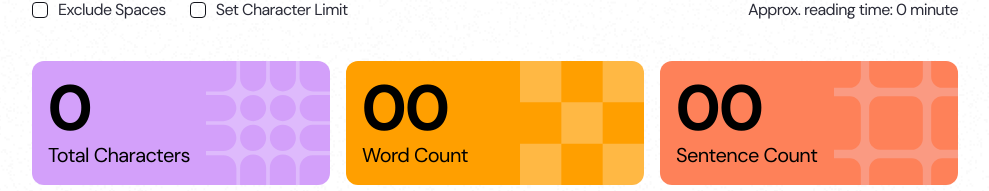
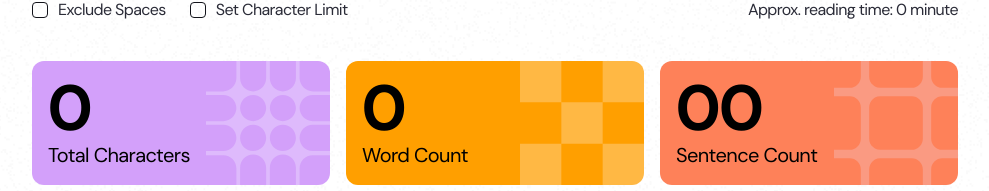
Before and after one commit to RicardoGeada/fm-character-counter, a React (Vite) app: page / in a window 1280 px wide. Shown: the part 537-728 px from the top of the page, without its empty margins (145-1134 px from the left). Built offline with nearby package versions, Linux system fonts and the light colour scheme.

Commit message:
feat(stats): create utils for word count, simplify reading time calculation

```diff
--- a/src/App.tsx
+++ b/src/App.tsx
@@ -1,13 +1,17 @@
-import { useState } from "react";
+import { useMemo, useState } from "react";
 import "./App.scss";
 import Header from "./components/Header/Header";
 import Textarea from "./components/Textarea/Textarea";
+import getWordCount from "./utils/wordcount";
 
 function App() {
   const [text, setText] = useState<string>("");
   const [excludeSpaces, setExcludeSpaces] = useState<boolean>(false);
 
-  const totalCharacters = excludeSpaces ? text.replace(/\s+/g, "").length : text.length;
+  const totalCharacters = excludeSpaces
+    ? text.replace(/\s+/g, "").length
+    : text.length;
+  const wordCount = useMemo(() => getWordCount(text), [text]);
 
   function handleTextInput(newText: string) {
     setText(newText);
@@ -29,15 +33,19 @@ function App() {
           onChangeExcludeSpace={handleExcludeSpacesCheck}
         />
         <section className="stats-section" aria-labelledby="stats-heading">
-          <h2 id="stats-heading" className="sr-only">Text Statistics</h2>
+          <h2 id="stats-heading" className="sr-only">
+            Text Statistics
+          </h2>
           <dl className="stat-container">
             <div className="stat--total-characters">
-              <dt className="stat-value">{ totalCharacters }</dt>
-              <dd className="stat-title">Total Characters {excludeSpaces ? "(no space)" : ""}</dd>
+              <dt className="stat-value">{totalCharacters}</dt>
+              <dd className="stat-title">
+                Total Characters {excludeSpaces ? "(no space)" : ""}
+              </dd>
             </div>
 
             <div className="stat--word-count">
-              <dt className="stat-value">00</dt>
+              <dt className="stat-value">{wordCount}</dt>
               <dd className="stat-title">Word Count</dd>
             </div>
 
--- a/src/components/Textarea/Textarea.tsx
+++ b/src/components/Textarea/Textarea.tsx
@@ -1,6 +1,7 @@
 import styles from "./Textarea.module.scss";
 import infoIcon from "./../../assets/images/icon-info.svg";
 import { useMemo, useState } from "react";
+import getWordCount from "../../utils/wordcount";
 
 /**
  * Props for the Textarea component.
@@ -62,27 +63,13 @@ const Textarea: React.FC<TextareaProps> = ({
    * Calculates estimated reading time in minutes.
    *
    * Uses a basic algorithm assuming 200 words per minute reading speed.
-   * It removes special characters before counting the words.
-   *
-   * Unicode-aware character filtering is used where supported.
-   * Falls back to a simpler regex if Unicode property escapes aren't supported
-   * (e.g. in some older browsers or JS engines).
    *
    * @param {string} text - The text to evaluate.
    * @returns {number} Estimated reading time in minutes.
    */
   function calculateReadingTime(text: string): number {
     const wordsPerMinute = 200;
-    let cleanedText;
-    try {
-      // Unicode-aware: removes all but letters, numbers, and whitespace
-      cleanedText = text.replace(/[^\p{L}\p{N}\s]/gu, "");
-    } catch {
-      // Fallback for environments that don't support Unicode regex
-      cleanedText = text.replace(/[^a-zA-ZäöüÄÖÜß0-9\s]/g, "");
-    }
-    const words = cleanedText.trim().split(/\s+/);
-    const wordCount = words.filter((word) => word.length > 0).length;
+    const wordCount = getWordCount(text);
     return Math.ceil(wordCount / wordsPerMinute);
   }
 
--- /dev/null
+++ b/src/utils/wordcount.ts
@@ -0,0 +1,5 @@
+function getWordCount(text: string): number {
+    return text.trim().split(/\s+/).filter(Boolean).length;
+};
+
+export default getWordCount;
```
